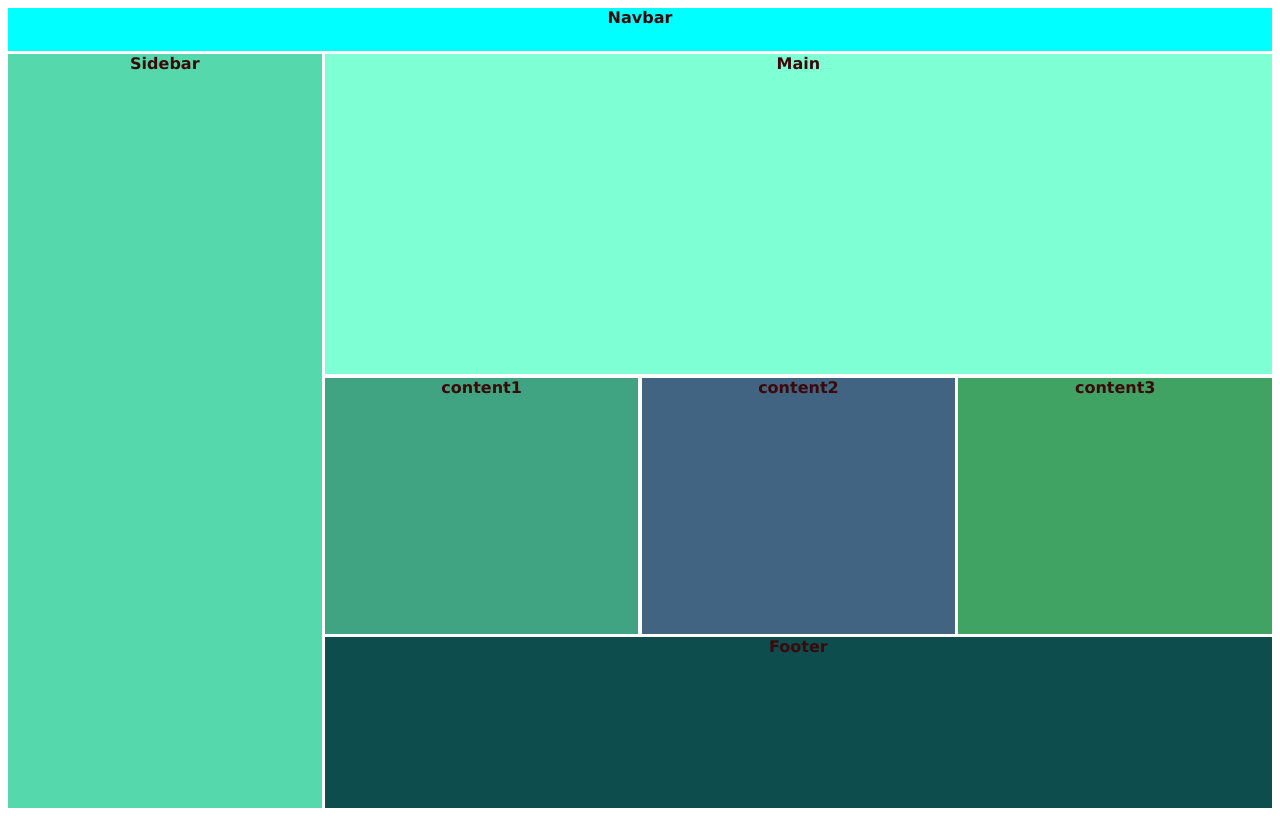
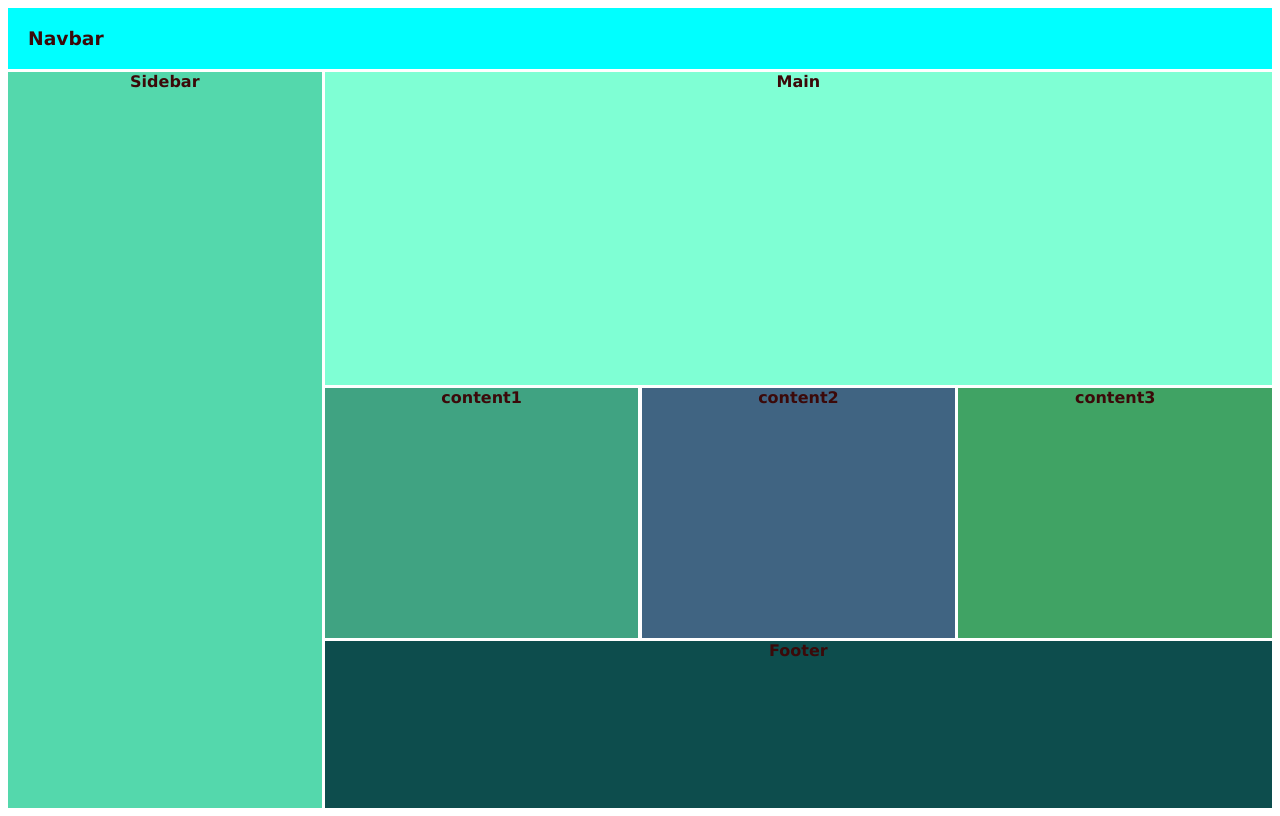
Before and after one commit to sbeih97/wddm-115, a plain HTML site: page index.html in a window 1280 px wide. Drawn offline with Linux system fonts and the light colour scheme.

Commit message:
Add styles for the Navbar

```diff
--- a/index.html
+++ b/index.html
@@ -1,21 +1,22 @@
 <!DOCTYPE html>
 <html lang="en">
   <head>
-    <meta charset="UTF-8">
-    <meta name="viewport" content="width=device-width, initial-scale=1.0">
-    <link rel="stylesheet" href="./style.css">
+    <meta charset="UTF-8" />
+    <meta name="viewport" content="width=device-width, initial-scale=1.0" />
+    <link rel="stylesheet" href="./style.css" />
     <title>Grid</title>
   </head>
   <body>
     <div class="container">
-        <nav>Navbar</nav>
+      <nav class="navbar-heading">
+        <h3>Navbar</h3>
+      </nav>
       <main>Main</main>
       <div id="sidebar">Sidebar</div>
       <div id="content1">content1</div>
       <div id="content2">content2</div>
       <div id="content3">content3</div>
       <footer>Footer</footer>
-
     </div>
   </body>
 </html>
--- a/style.css
+++ b/style.css
@@ -1,4 +1,4 @@
-.container{
+.container {
   display: grid;
   height: 100vh;
   grid-template-columns: 1fr 1fr 1fr 1fr;
@@ -10,42 +10,49 @@
     "sidebar footer footer footer";
   grid-gap: 0.2rem;
   text-align: center;
-    font-family: 'Lucida Sans', 'Lucida Sans Regular', 'Lucida Grande', 'Lucida Sans Unicode', Geneva, Verdana, sans-serif;
+  font-family: "Lucida Sans", "Lucida Sans Regular", "Lucida Grande",
+    "Lucida Sans Unicode", Geneva, Verdana, sans-serif;
   font-weight: 800;
   color: rgb(59, 9, 9);
-
 }
 
-nav{ background-color: aqua;
+nav {
+  background-color: aqua;
   grid-area: nav;
 }
 
-main{ background-color: aquamarine;
+main {
+  background-color: aquamarine;
   grid-area: main;
 }
 
-#sidebar{ background-color: rgb(84, 216, 172);
+#sidebar {
+  background-color: rgb(84, 216, 172);
   grid-area: sidebar;
 }
 
-#content1{ background-color: rgb(64, 163, 130);
+#content1 {
+  background-color: rgb(64, 163, 130);
   grid-area: content1;
 }
 
-#content2{ background-color: rgb(64, 100, 130);
+#content2 {
+  background-color: rgb(64, 100, 130);
   grid-area: content2;
 }
 
-#content3{ background-color: rgb(64, 163, 100);
+#content3 {
+  background-color: rgb(64, 163, 100);
   grid-area: content3;
 }
 
-footer{ background-color: rgb(13, 77, 77);
+footer {
+  background-color: rgb(13, 77, 77);
   grid-area: footer;
 }
 
-@media only screen and (max-width: 550px){
-    .container{
+@media only screen and (max-width: 550px) {
+  .container {
     grid-template-columns: 1fr;
     grid-template-columns: 0.2fr 1fr 2fr 2.5fr 2.5fr 2.5fr 0.5fr;
     grid-template-areas:
@@ -56,6 +63,18 @@ footer{ background-color: rgb(13, 77, 77);
       "content2"
       "content3"
       "footer";
-
   }
 }
+
+/* Add styles for the Navbar */
+nav {
+  display: flex;
+  justify-content: space-between;
+  align-items: center;
+  background-color: aqua;
+  grid-area: nav;
+}
+
+.navbar-heading h3 {
+  margin: 20px;
+}
```
Lines whose indentation alone changed are shown as unchanged.
